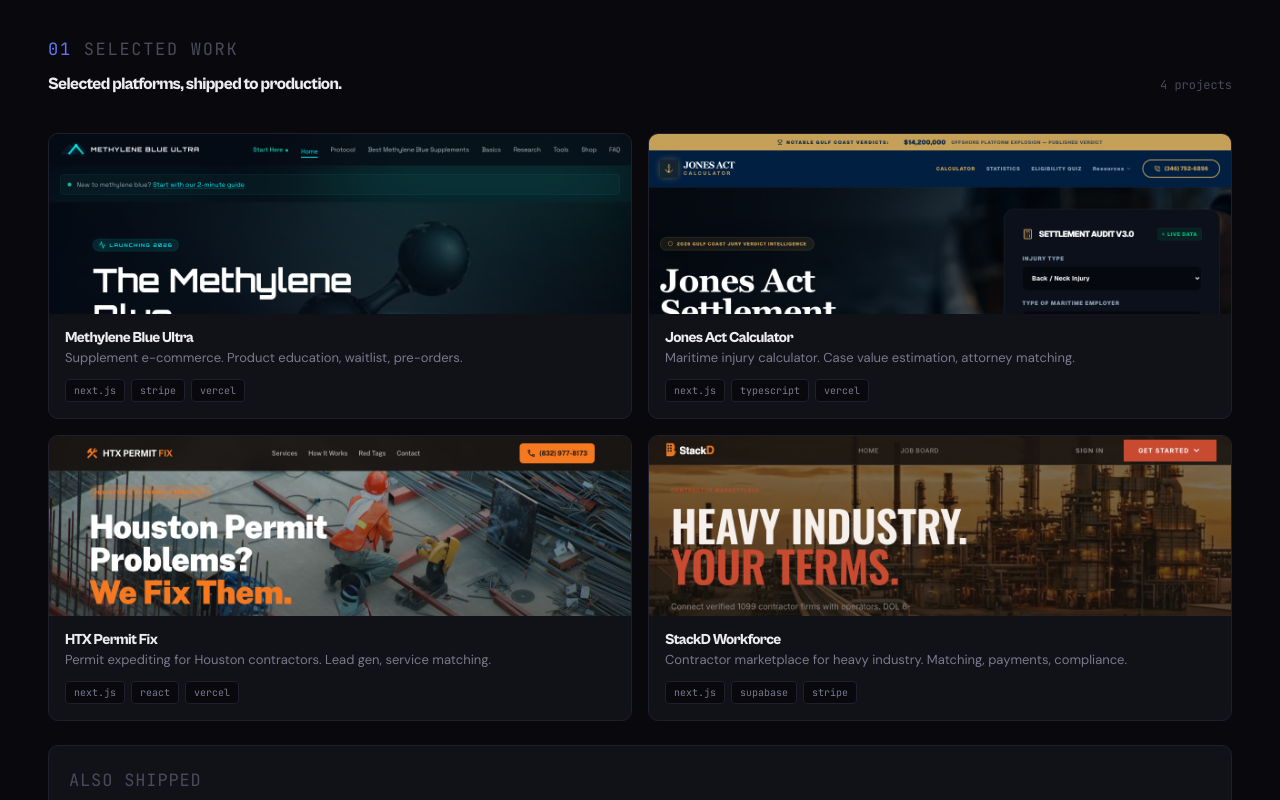
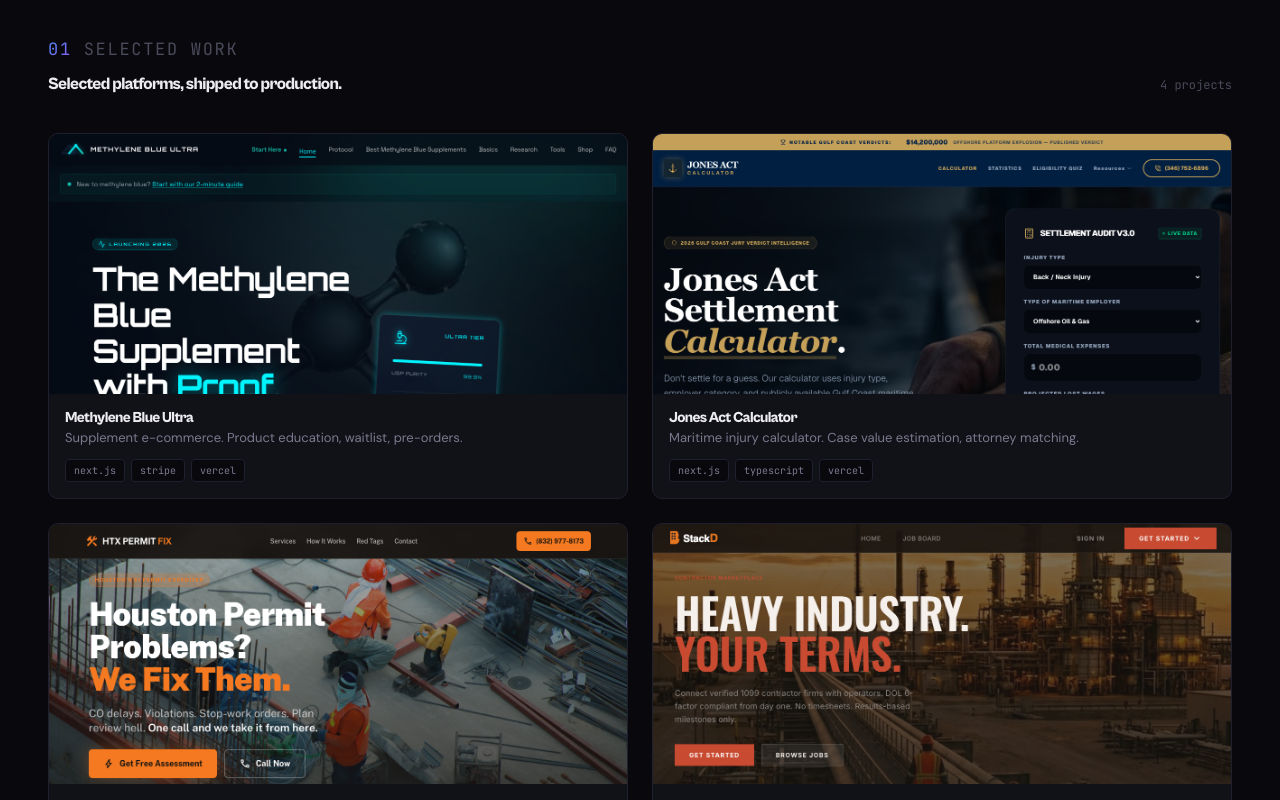
Before and after one commit to abouchard11/midnightdev, a Next.js app: page / in a window 1280 px wide. Shown: the part 820-1620 px from the top of the page. Built offline with nearby package versions, Linux system fonts and the light colour scheme.

Commit message:
increase project card screenshot height and grid gap
Screenshot area from 180px to 260px so more of each site is visible.
Grid gap from 16px to 24px so cards don't feel cramped.

Co-Authored-By: Claude Opus 4.6 (1M context) <noreply@anthropic.com>

```diff
--- a/src/app/page.tsx
+++ b/src/app/page.tsx
@@ -126,14 +126,14 @@ export default function Home() {
               </span>
             </div>
 
-            <div className="grid gap-4 sm:grid-cols-2">
+            <div className="grid gap-6 sm:grid-cols-2">
               {projects.map((project) => (
                 <Link
                   key={project.slug}
                   href={`/work/${project.slug}`}
                   className="group overflow-hidden rounded-[var(--r-md)] border border-[var(--border)] bg-[var(--surface)] transition-all duration-200 hover:-translate-y-0.5 hover:border-[var(--border-hover)]"
                 >
-                  <div className="relative h-[180px] overflow-hidden">
+                  <div className="relative h-[260px] overflow-hidden">
                     <Image
                       src={project.screenshot}
                       alt={project.name}
```
